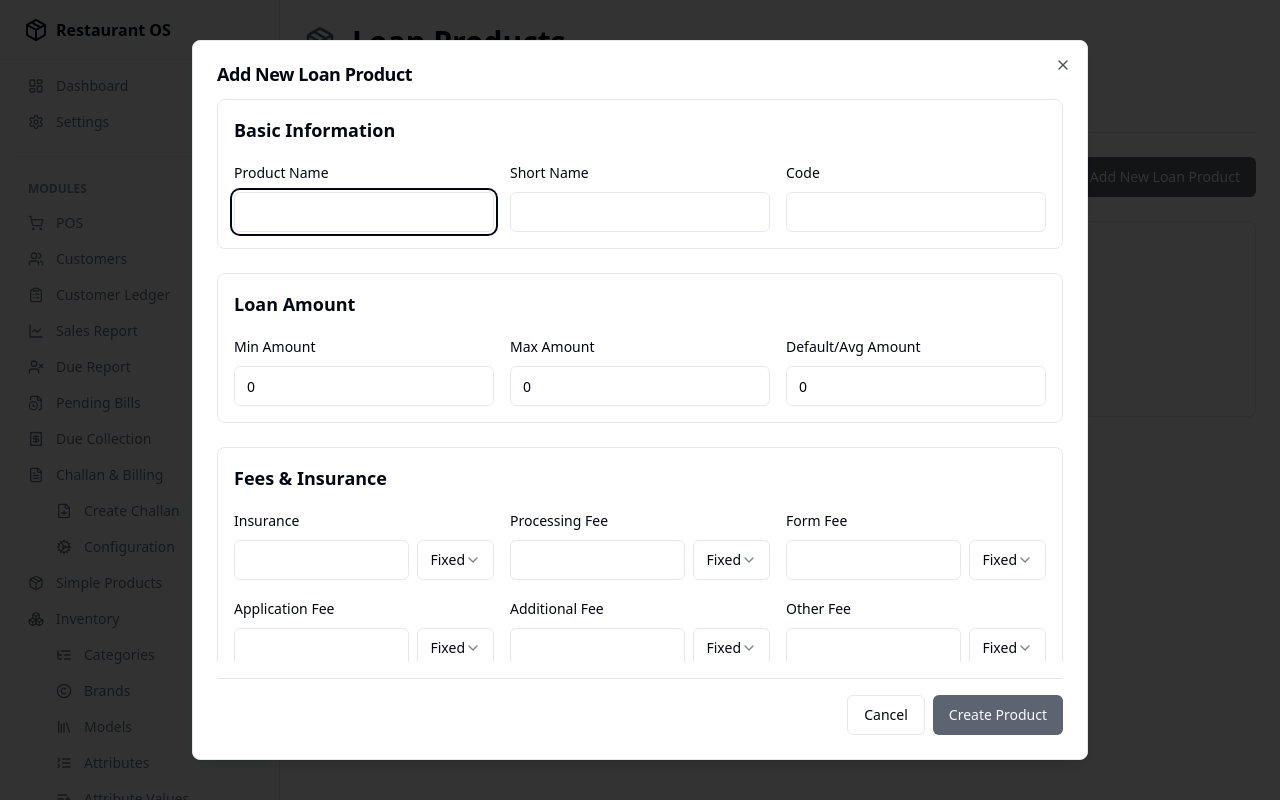
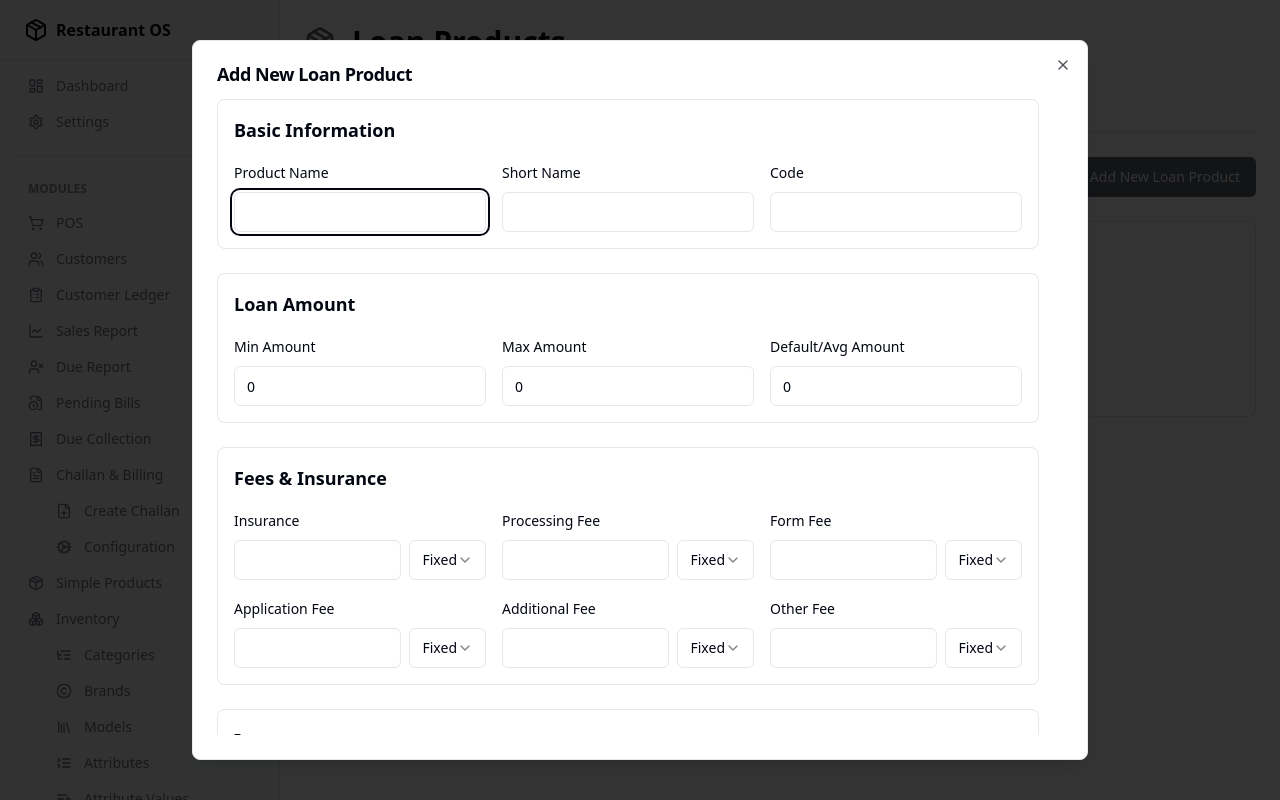
Before and after one commit to rahat1995/Order-Mgt, a Next.js app: page /admin/modules/microfinance/loan-products in a window 1280 px wide. Both pictures are taken after a click on the button "Add New Loan Product". Built offline with nearby package versions, Linux system fonts and the light colour scheme.

Commit message:
dear, sorry, scrollable not work, plese make creat of loan product form

```diff
--- a/src/components/admin/microfinance/LoanProductClient.tsx
+++ b/src/components/admin/microfinance/LoanProductClient.tsx
@@ -262,8 +262,8 @@ export function LoanProductClient() {
           <DialogHeader>
             <DialogTitle>{editingProduct ? 'Edit Loan Product' : 'Add New Loan Product'}</DialogTitle>
           </DialogHeader>
-          <form onSubmit={handleSubmit} className="flex-grow flex flex-col overflow-hidden">
-            <ScrollArea className="flex-grow pr-6 -mr-6">
+          <form onSubmit={handleSubmit} className="flex-grow overflow-hidden">
+            <ScrollArea className="h-full pr-6">
               <div className="space-y-6">
                 <div className="space-y-4 p-4 border rounded-lg">
                     <h3 className="font-semibold text-lg">Basic Information</h3>
```
